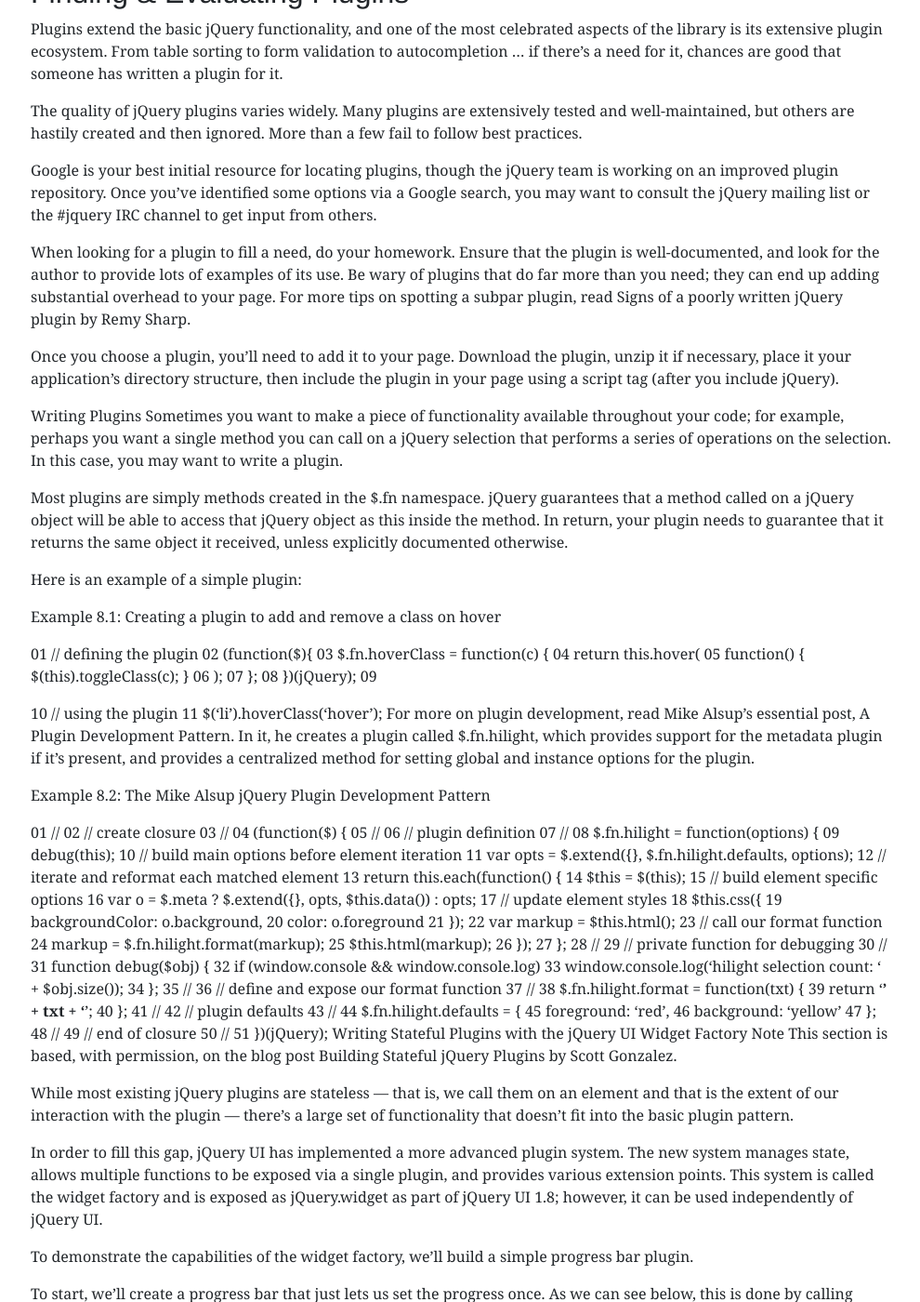
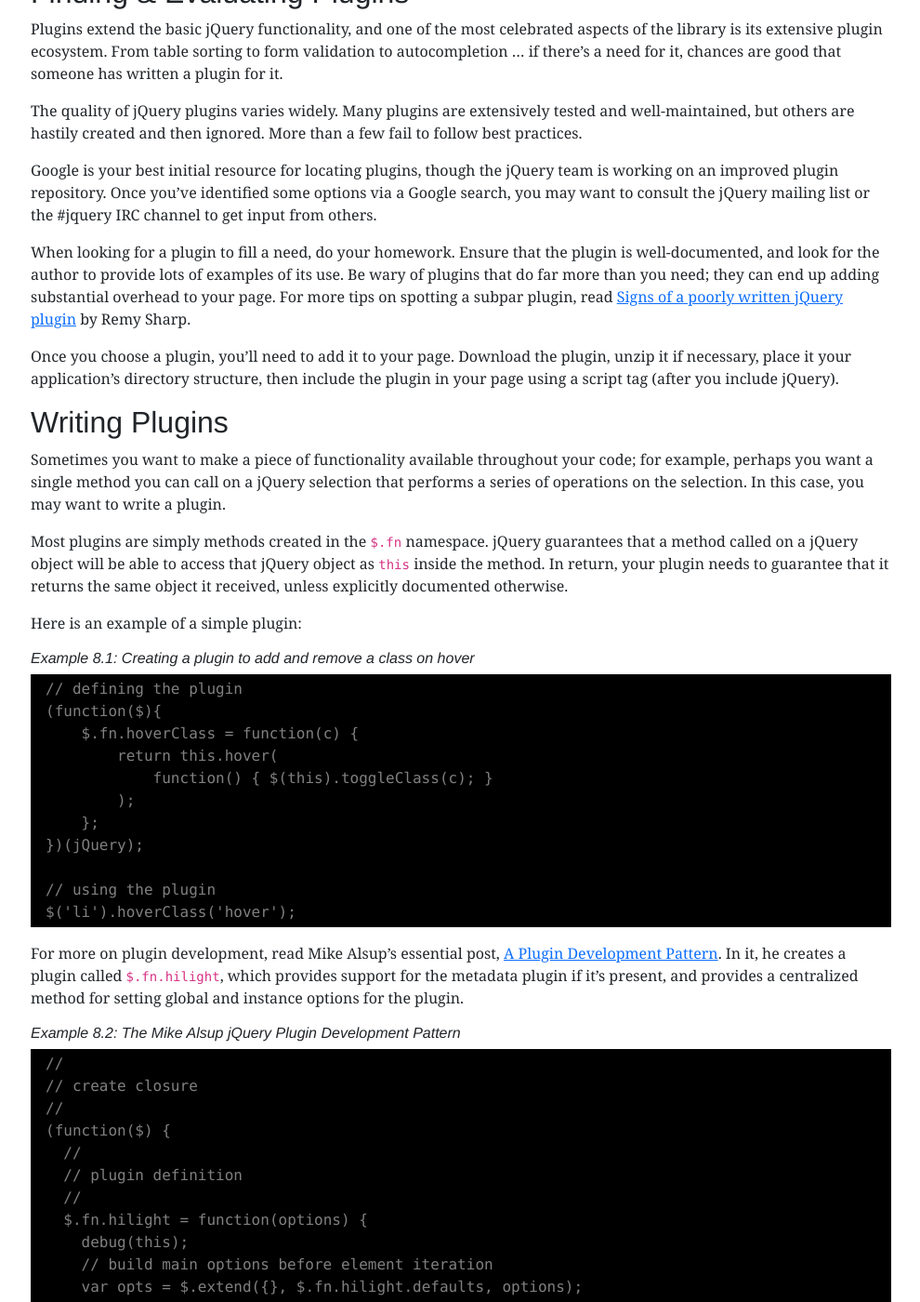
Before and after one commit to dan-carroll/jquery-fundamentals, a Jekyll site: the page built from legacy/ch08-plugins.md, in a window 1280 px wide and 1400 px high, scrolled down 3158 px. Shown: the whole window at 93% size, without its empty margins (144-1134 px from the left). Built offline with Jekyll 4.4.1, drawn with Linux system fonts in a browser that asks for light colours; some of the changed text lies outside the part shown.

Commit message:
Update ch08-plugins.md

````diff
--- a/legacy/ch08-plugins.md
+++ b/legacy/ch08-plugins.md
@@ -146,150 +146,97 @@ The quality of jQuery plugins varies widely. Many plugins are extensively tested
 
 Google is your best initial resource for locating plugins, though the jQuery team is working on an improved plugin repository. Once you’ve identified some options via a Google search, you may want to consult the jQuery mailing list or the #jquery IRC channel to get input from others.
 
-When looking for a plugin to fill a need, do your homework. Ensure that the plugin is well-documented, and look for the author to provide lots of examples of its use. Be wary of plugins that do far more than you need; they can end up adding substantial overhead to your page. For more tips on spotting a subpar plugin, read Signs of a poorly written jQuery plugin by Remy Sharp.
+When looking for a plugin to fill a need, do your homework. Ensure that the plugin is well-documented, and look for the author to provide lots of examples of its use. Be wary of plugins that do far more than you need; they can end up adding substantial overhead to your page. For more tips on spotting a subpar plugin, read [Signs of a poorly written jQuery plugin](http://remysharp.com/2010/06/03/signs-of-a-poorly-written-jquery-plugin/) by Remy Sharp.
 
 Once you choose a plugin, you’ll need to add it to your page. Download the plugin, unzip it if necessary, place it your application’s directory structure, then include the plugin in your page using a script tag (after you include jQuery).
 
-Writing Plugins
+## Writing Plugins
+
 Sometimes you want to make a piece of functionality available throughout your code; for example, perhaps you want a single method you can call on a jQuery selection that performs a series of operations on the selection. In this case, you may want to write a plugin.
 
-Most plugins are simply methods created in the $.fn namespace. jQuery guarantees that a method called on a jQuery object will be able to access that jQuery object as this inside the method. In return, your plugin needs to guarantee that it returns the same object it received, unless explicitly documented otherwise.
+Most plugins are simply methods created in the `$.fn` namespace. jQuery guarantees that a method called on a jQuery object will be able to access that jQuery object as `this` inside the method. In return, your plugin needs to guarantee that it returns the same object it received, unless explicitly documented otherwise.
 
 Here is an example of a simple plugin:
 
-Example 8.1: Creating a plugin to add and remove a class on hover
+###### Example 8.1: Creating a plugin to add and remove a class on hover
 
-01
+```js
 // defining the plugin
-02
 (function($){
-03
     $.fn.hoverClass = function(c) {
-04
         return this.hover(
-05
             function() { $(this).toggleClass(c); }
-06
         );
-07
     };
-08
 })(jQuery);
-09
 
-10
 // using the plugin
-11
 $('li').hoverClass('hover');
-For more on plugin development, read Mike Alsup's essential post, A Plugin Development Pattern. In it, he creates a plugin called $.fn.hilight, which provides support for the metadata plugin if it's present, and provides a centralized method for setting global and instance options for the plugin.
+```
 
-Example 8.2: The Mike Alsup jQuery Plugin Development Pattern
+For more on plugin development, read Mike Alsup's essential post, [A Plugin Development Pattern](http://www.learningjquery.com/2007/10/a-plugin-development-pattern). In it, he creates a plugin called `$.fn.hilight`, which provides support for the metadata plugin if it's present, and provides a centralized method for setting global and instance options for the plugin.
 
-01
+###### Example 8.2: The Mike Alsup jQuery Plugin Development Pattern
+
+```js
 //
-02
 // create closure
-03
 //
-04
 (function($) {
-05
   //
-06
   // plugin definition
-07
   //
-08
   $.fn.hilight = function(options) {
-09
     debug(this);
-10
     // build main options before element iteration
-11
     var opts = $.extend({}, $.fn.hilight.defaults, options);
-12
     // iterate and reformat each matched element
-13
     return this.each(function() {
-14
       $this = $(this);
-15
       // build element specific options
-16
       var o = $.meta ? $.extend({}, opts, $this.data()) : opts;
-17
       // update element styles
-18
       $this.css({
-19
         backgroundColor: o.background,
-20
         color: o.foreground
-21
       });
-22
       var markup = $this.html();
-23
       // call our format function
-24
       markup = $.fn.hilight.format(markup);
-25
       $this.html(markup);
-26
     });
-27
   };
-28
   //
-29
   // private function for debugging
-30
   //
-31
   function debug($obj) {
-32
     if (window.console && window.console.log)
-33
       window.console.log('hilight selection count: ' + $obj.size());
-34
   };
-35
   //
-36
   // define and expose our format function
-37
   //
-38
   $.fn.hilight.format = function(txt) {
-39
     return '<strong>' + txt + '</strong>';
-40
   };
-41
   //
-42
   // plugin defaults
-43
   //
-44
   $.fn.hilight.defaults = {
-45
     foreground: 'red',
-46
     background: 'yellow'
-47
   };
-48
 //
-49
 // end of closure
-50
 //
-51
 })(jQuery);
-Writing Stateful Plugins with the jQuery UI Widget Factory
-Note
-This section is based, with permission, on the blog post Building Stateful jQuery Plugins by Scott Gonzalez.
+```
+
+## Writing Stateful Plugins with the jQuery UI Widget Factory
+
+> #### Note
+>
+> This section is based, with permission, on the blog post [Building Stateful jQuery Plugins](http://blog.nemikor.com/2010/05/15/building-stateful-jquery-plugins/) by Scott Gonzalez.
 
 While most existing jQuery plugins are stateless — that is, we call them on an element and that is the extent of our interaction with the plugin — there’s a large set of functionality that doesn’t fit into the basic plugin pattern.
 
````
